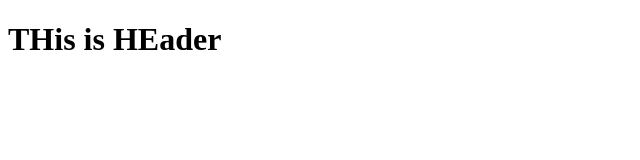
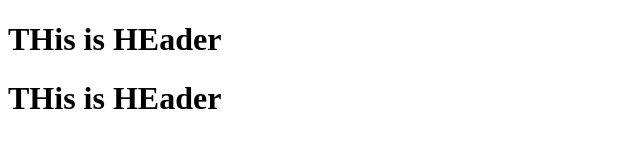
Before and after one commit to durga-d/git-test1, a plain HTML site: page index.html in a window 1280 px wide. Shown: the whole page, without its empty margins (0-640 px from the left). Drawn offline with Linux system fonts and the light colour scheme.

Commit message:
Second Commit

```diff
--- a/index.html
+++ b/index.html
@@ -3,5 +3,6 @@
   <head></head>
   <body>
     <h1>THis is HEader</h1>
+    <h1>THis is HEader</h1>
   </body>
 </html>
```
